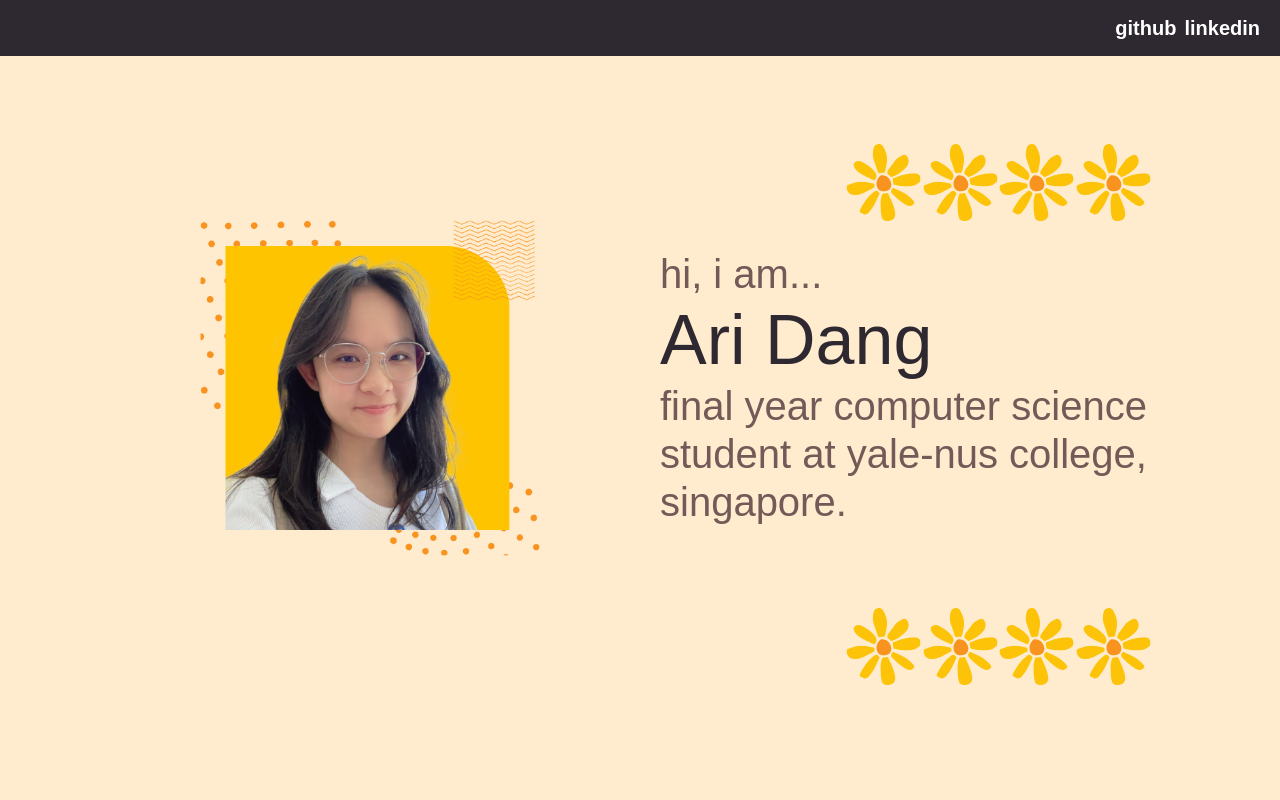
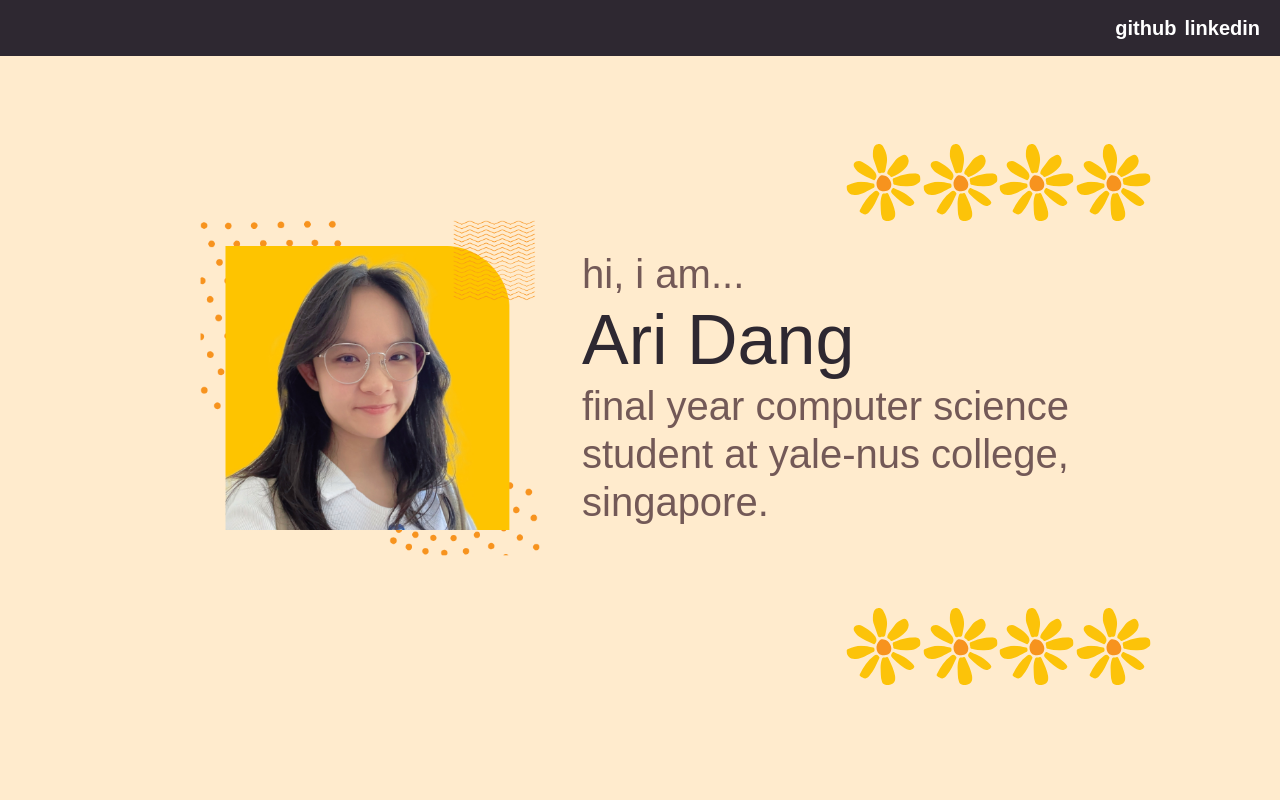
Before and after one commit to dngvbngc/portfolio, a React (Vite) app: page / in a window 1280 px wide. Shown: the top 800 px of the page. Built offline with nearby package versions, Linux system fonts and the light colour scheme; a web font is replaced by a local one.

Commit message:
Edit intro text

```diff
--- a/src/components/Introduction.tsx
+++ b/src/components/Introduction.tsx
@@ -22,7 +22,7 @@ const Introduction = () => {
             alt='Profile Photo'
           />
         </Center>
-        <Center display={{ base: "none", lg: "flex" }} paddingRight={100}>
+        <Center display={{ base: "none", lg: "flex" }} marginLeft='-20vw'>
           <Heading marginTop={-20} width={500} fontSize={40} fontWeight='thin'>
             hi, i am...{" "}
             <Text fontSize={70} color='brand.500'>
```
